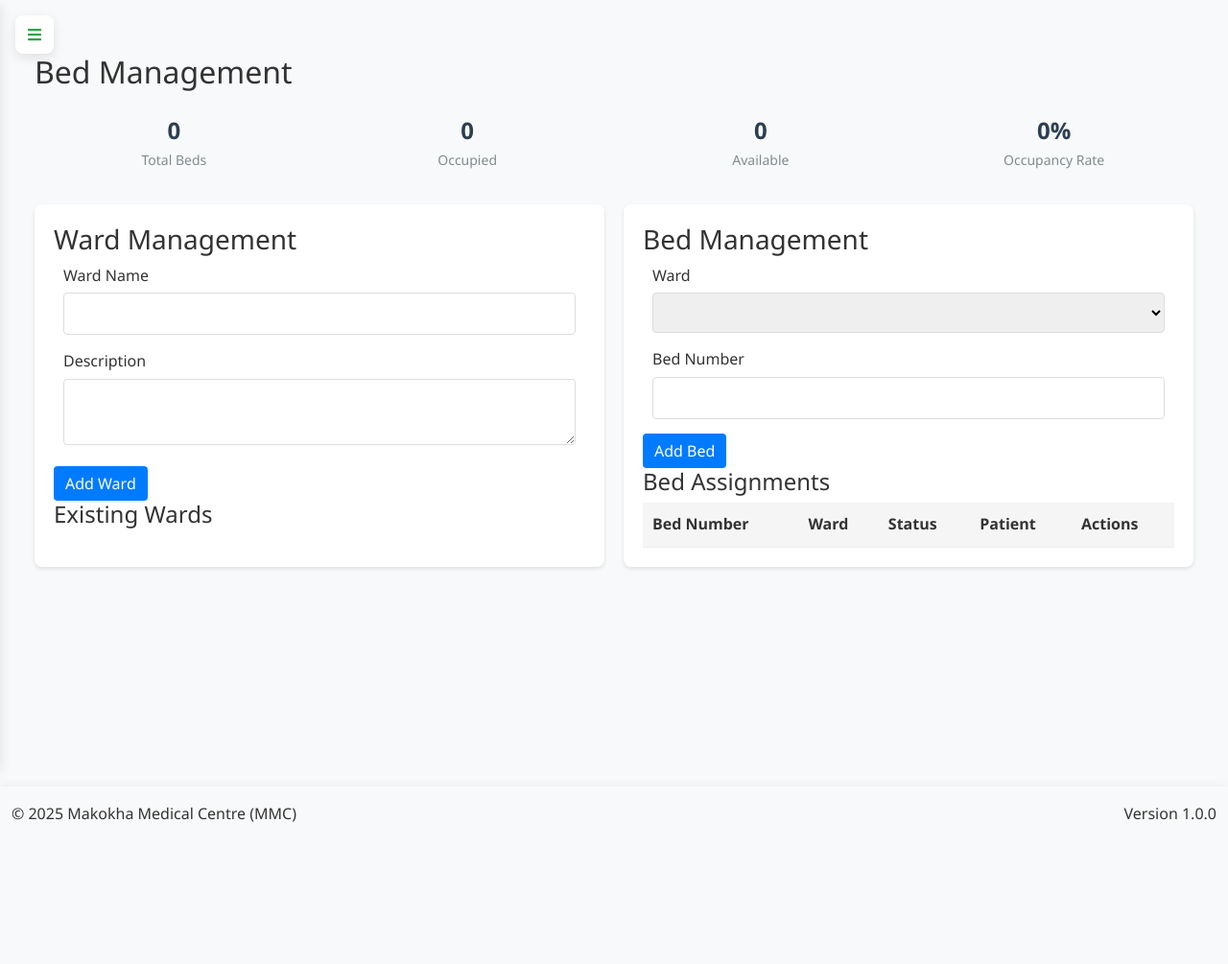
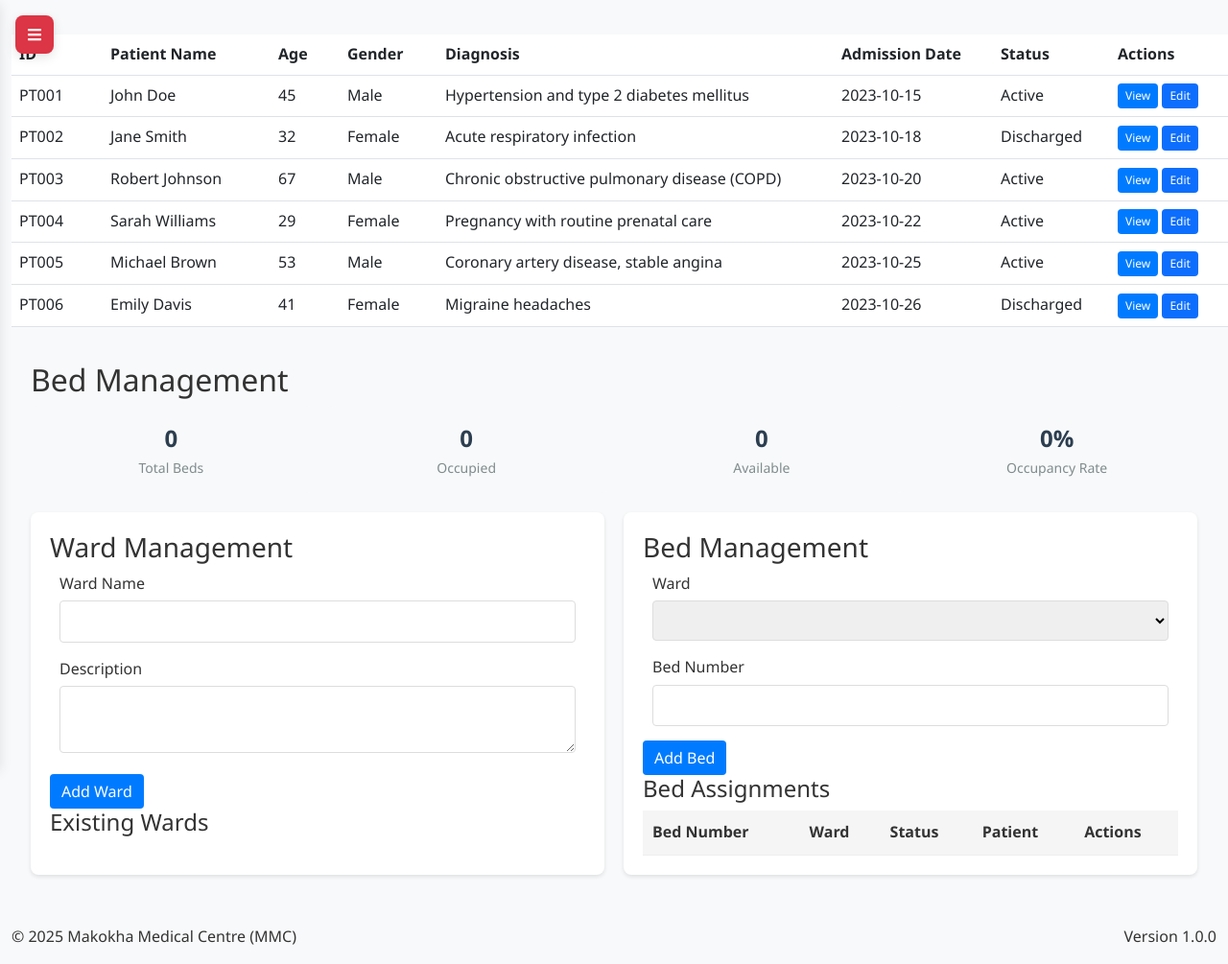
Before and after one commit to Makokha123/Makokha-Medical-Centre, a Flask app: page /admin/beds in a window 1280 px wide. Shown: the whole page at 96% size. Before the commit the page ends 857 px from the top, so only its background shows below. Run offline with Flask 3, Linux system fonts and the light colour scheme; a user stored in the database is signed in; data comes from the database, SQL or seed files in the repository; data that the repository does not hold is empty; parts of the project's set-up code (start-up, migrations or seed data) failed here and were passed over; some libraries are stand-ins or nearby versions.

Commit message:
modified:   templates/base.html

```diff
--- a/templates/base.html
+++ b/templates/base.html
@@ -156,7 +156,7 @@
         /* Navigation Menu */
         .sidebar-nav {
             padding: 1rem 0;
-            height: calc(100vh - var(--header-height));
+            height: calc(100vh - var(--header-height);
             overflow-y: auto;
             display: flex;
             flex-direction: column;
@@ -276,13 +276,19 @@
             border-radius: var(--radius) var(--radius) 0 0 !important;
         }
 
-        /* Table Improvements */
+        /* Enhanced Table Styling */
         .table-container {
-            overflow-x: auto;
+            overflow: auto;
             border-radius: var(--radius);
             box-shadow: var(--shadow);
             background: white;
             margin-bottom: 1.5rem;
+            border: 2px solid var(--table-blue);
+        }
+
+        .table-wrapper {
+            width: 100%;
+            position: relative;
         }
 
         .table {
@@ -290,6 +296,7 @@
             margin-bottom: 0;
             border-collapse: separate;
             border-spacing: 0;
+            min-width: 100%;
         }
 
         .table th {
@@ -297,21 +304,25 @@
             color: var(--table-white) !important;
             position: sticky;
             top: 0;
-            padding: 0.75rem;
+            padding: 0.5rem 0.75rem;
             font-weight: 600;
             white-space: nowrap;
             border: none;
+            height: 45px;
+            vertical-align: middle;
         }
 
         .table td {
-            padding: 0.75rem;
+            padding: 0.5rem 0.75rem;
             vertical-align: middle;
             border: none;
             border-bottom: 1px solid #dee2e6;
             white-space: nowrap;
             overflow: hidden;
             text-overflow: ellipsis;
-            max-width: 200px;
+            max-width: 300px;
+            height: 40px;
+            line-height: 1.4;
         }
 
         .table tr:last-child td {
@@ -324,6 +335,17 @@
 
         .table tbody tr:hover {
             background-color: rgba(13, 110, 253, 0.05);
+        }
+
+        /* Vertical scrolling for tables with more than 5 rows */
+        .table-scroll-vertical {
+            max-height: 320px;
+            overflow-y: auto;
+        }
+
+        /* Horizontal scrolling for wide tables */
+        .table-scroll-horizontal {
+            overflow-x: auto;
         }
 
         /* Form Styling */
@@ -477,6 +499,8 @@
                 display: flex;
                 justify-content: space-between;
                 align-items: center;
+                height: auto;
+                white-space: normal;
             }
 
             .table-responsive td:before {
@@ -488,6 +512,10 @@
 
             .table-responsive td:last-child {
                 border-bottom: none;
+            }
+
+            .table-container {
+                border: 1px solid var(--table-blue);
             }
         }
     </style>
@@ -720,6 +748,108 @@
             {% endif %}
         {% endwith %}
 
+        <!-- Example Table with new styling -->
+        <div class="table-container">
+            <div class="table-wrapper table-scroll-horizontal">
+                <div class="table-scroll-vertical">
+                    <table class="table">
+                        <thead>
+                            <tr>
+                                <th>ID</th>
+                                <th>Patient Name</th>
+                                <th>Age</th>
+                                <th>Gender</th>
+                                <th>Diagnosis</th>
+                                <th>Admission Date</th>
+                                <th>Status</th>
+                                <th>Actions</th>
+                            </tr>
+                        </thead>
+                        <tbody>
+                            <tr>
+                                <td>PT001</td>
+                                <td>John Doe</td>
+                                <td>45</td>
+                                <td>Male</td>
+                                <td>Hypertension and type 2 diabetes mellitus</td>
+                                <td>2023-10-15</td>
+                                <td>Active</td>
+                                <td>
+                                    <button class="btn btn-sm btn-primary">View</button>
+                                    <button class="btn btn-sm btn-secondary">Edit</button>
+                                </td>
+                            </tr>
+                            <tr>
+                                <td>PT002</td>
+                                <td>Jane Smith</td>
+                                <td>32</td>
+                                <td>Female</td>
+                                <td>Acute respiratory infection</td>
+                                <td>2023-10-18</td>
+                                <td>Discharged</td>
+                                <td>
+                                    <button class="btn btn-sm btn-primary">View</button>
+                                    <button class="btn btn-sm btn-secondary">Edit</button>
+                                </td>
+                            </tr>
+                            <tr>
+                                <td>PT003</td>
+                                <td>Robert Johnson</td>
+                                <td>67</td>
+                                <td>Male</td>
+                                <td>Chronic obstructive pulmonary disease (COPD)</td>
+                                <td>2023-10-20</td>
+                                <td>Active</td>
+                                <td>
+                                    <button class="btn btn-sm btn-primary">View</button>
+                                    <button class="btn btn-sm btn-secondary">Edit</button>
+                                </td>
+                            </tr>
+                            <tr>
+                                <td>PT004</td>
+                                <td>Sarah Williams</td>
+                                <td>29</td>
+                                <td>Female</td>
+                                <td>Pregnancy with routine prenatal care</td>
+                                <td>2023-10-22</td>
+                                <td>Active</td>
+                                <td>
+                                    <button class="btn btn-sm btn-primary">View</button>
+                                    <button class="btn btn-sm btn-secondary">Edit</button>
+                                </td>
+                            </tr>
+                            <tr>
+                                <td>PT005</td>
+                                <td>Michael Brown</td>
+                                <td>53</td>
+                                <td>Male</td>
+                                <td>Coronary artery disease, stable angina</td>
+                                <td>2023-10-25</td>
+                                <td>Active</td>
+                                <td>
+                                    <button class="btn btn-sm btn-primary">View</button>
+                                    <button class="btn btn-sm btn-secondary">Edit</button>
+                                </td>
+                            </tr>
+                            <tr>
+                                <td>PT006</td>
+                                <td>Emily Davis</td>
+                                <td>41</td>
+                                <td>Female</td>
+                                <td>Migraine headaches</td>
+                                <td>2023-10-26</td>
+                                <td>Discharged</td>
+                                <td>
+                                    <button class="btn btn-sm btn-primary">View</button>
+                                    <button class="btn btn-sm btn-secondary">Edit</button>
+                                </td>
+                            </tr>
+                        </tbody>
+                    </table>
+                </div>
+            </div>
+        </div>
+
         {% block content %}{% endblock %}
     </main>
 
@@ -825,55 +955,43 @@
         sidebar.classList.remove('show');
         overlay.classList.remove('show');
         document.body.style.overflow = 'auto';
-    });
-    </script>
 
-    <!-- Table Responsiveness Script -->
-    <script>
-    document.addEventListener('DOMContentLoaded', function() {
-        // Make tables responsive by adding data-labels
-        function makeTablesResponsive() {
-            document.querySelectorAll('table').forEach(table => {
-                if (!table.classList.contains('responsive-processed')) {
-                    // Get header texts
-                    const headers = [];
-                    if (table.tHead && table.tHead.rows.length > 0) {
-                        Array.from(table.tHead.rows[0].cells).forEach(cell => {
-                            headers.push(cell.textContent.trim());
+        // Auto-adjust table column widths based on content
+        function autoAdjustTableColumns() {
+            document.querySelectorAll('.table').forEach(table => {
+                if (!table.hasAttribute('data-columns-adjusted')) {
+                    const headers = Array.from(table.querySelectorAll('th'));
+                    const rows = Array.from(table.querySelectorAll('tbody tr'));
+
+                    headers.forEach((header, index) => {
+                        // Get the maximum content width for this column
+                        const headerWidth = header.scrollWidth;
+                        const cellWidths = rows.map(row => {
+                            const cell = row.cells[index];
+                            return cell ? cell.scrollWidth : 0;
                         });
-                    }
 
-                    // Add data-label attributes to cells
-                    if (table.tBodies.length > 0) {
-                        Array.from(table.tBodies[0].rows).forEach(row => {
-                            Array.from(row.cells).forEach((cell, index) => {
-                                if (headers[index]) {
-                                    cell.setAttribute('data-label', headers[index]);
-                                }
-                            });
+                        const maxWidth = Math.max(headerWidth, ...cellWidths);
+
+                        // Set the column width
+                        header.style.minWidth = `${maxWidth + 20}px`;
+                        rows.forEach(row => {
+                            if (row.cells[index]) {
+                                row.cells[index].style.minWidth = `${maxWidth + 20}px`;
+                            }
                         });
-                    }
+                    });
 
-                    table.classList.add('responsive-processed');
+                    table.setAttribute('data-columns-adjusted', 'true');
                 }
             });
         }
 
-        makeTablesResponsive();
+        // Adjust table columns after page load
+        setTimeout(autoAdjustTableColumns, 100);
 
-        // Re-run when content changes (for dynamic content)
-        const observer = new MutationObserver(function(mutations) {
-            mutations.forEach(function(mutation) {
-                if (mutation.addedNodes.length) {
-                    makeTablesResponsive();
-                }
-            });
-        });
-
-        observer.observe(document.body, {
-            childList: true,
-            subtree: true
-        });
+        // Re-adjust when window is resized
+        window.addEventListener('resize', autoAdjustTableColumns);
     });
     </script>
 
```
